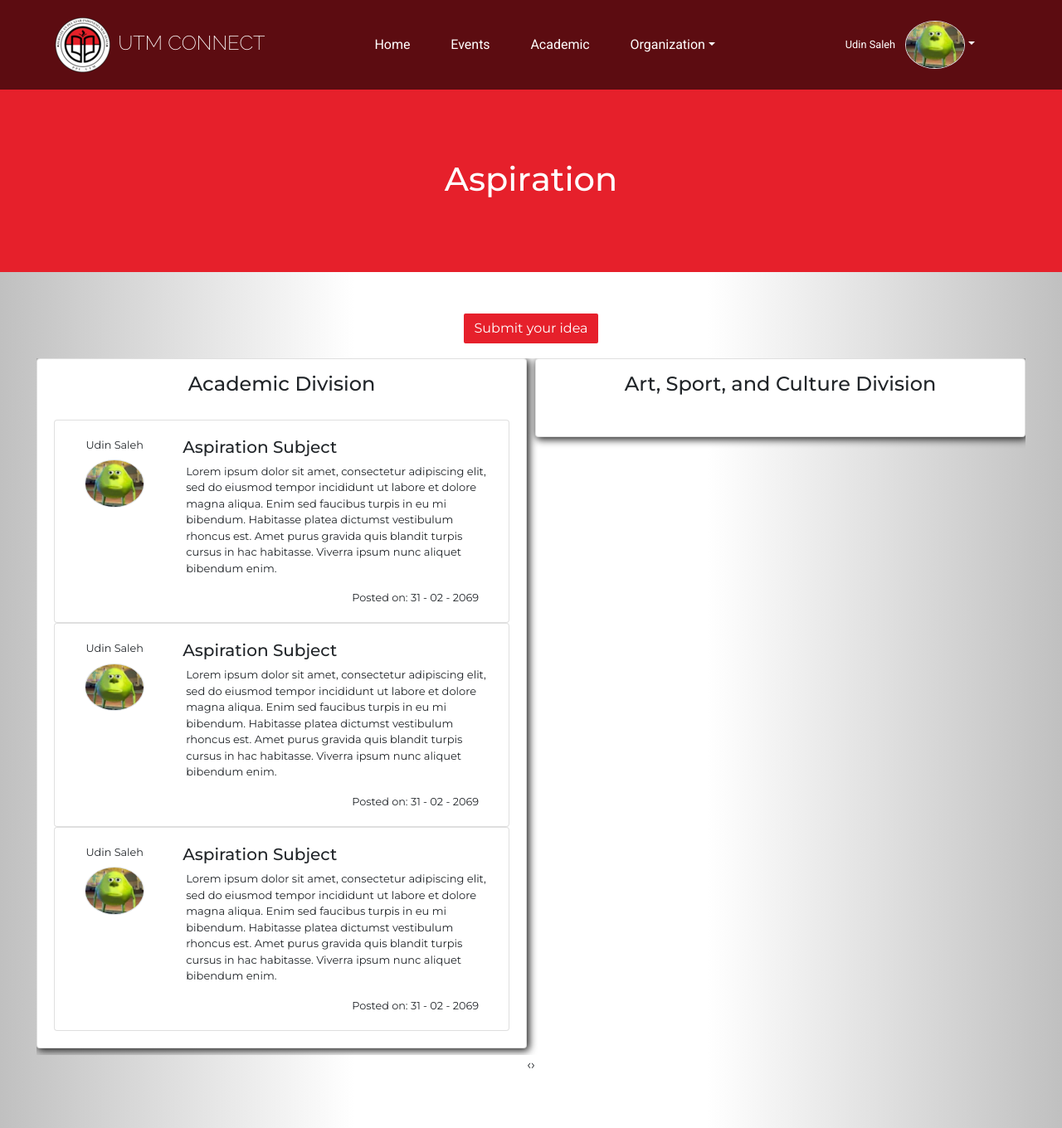
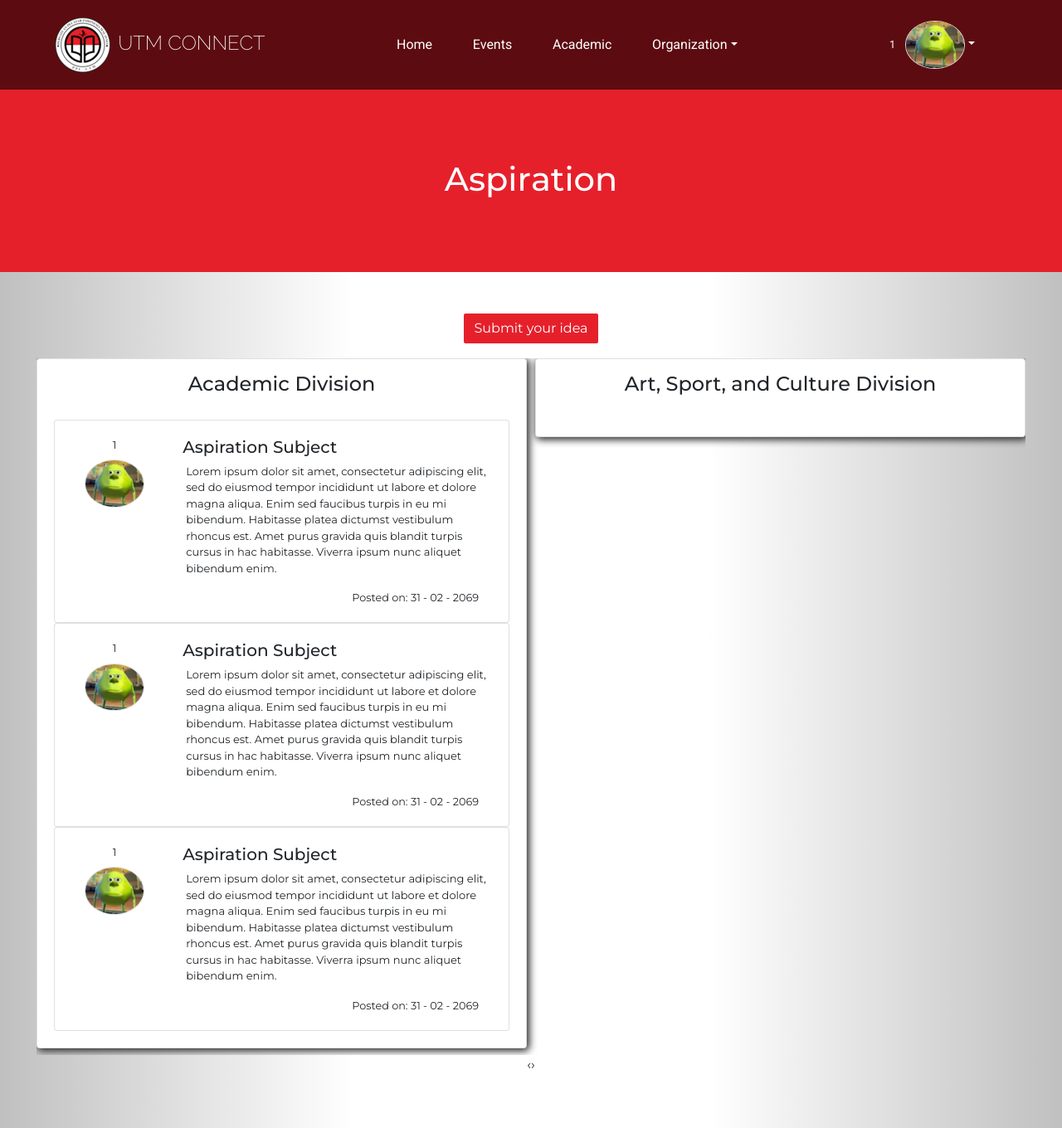
Before and after one commit to Barongobber/Web_Technology, a PHP site: page /member/aspiration.php in a window 1280 px wide. Shown: the whole page at 83% size. Run offline with PHP 8.4, Linux system fonts and the light colour scheme; the visitor is signed in with stand-in values (Sample User, id 1); some libraries are stand-ins or nearby versions.

Commit message:
minor fix username

```diff
--- a/layout/topbar.php
+++ b/layout/topbar.php
@@ -1,3 +1,4 @@
+<?php session_start() ?>
 <nav class="navbar navbar-light navbar-expand bg-white shadow mb-4 topbar static-top">
     <div class="container-fluid"><button class="btn btn-link d-md-none rounded-circle mr-3" id="sidebarToggleTop" type="button"><i class="fas fa-bars"></i></button>
         <form class="form-inline d-none d-sm-inline-block mr-auto ml-md-3 my-2 my-md-0 mw-100 navbar-search">
@@ -57,7 +58,7 @@
             </li>
             <div class="d-none d-sm-block topbar-divider"></div>
             <li class="nav-item dropdown no-arrow">
-                <div class="nav-item dropdown no-arrow"><a class="dropdown-toggle nav-link" aria-expanded="false" data-toggle="dropdown" href="#"><span class="d-none d-lg-inline mr-2 text-gray-600 small">Udin Saleh</span><img class="border rounded-circle img-profile" src="assets/img/avatars/avatar1.jpeg"></a>
+                <div class="nav-item dropdown no-arrow"><a class="dropdown-toggle nav-link" aria-expanded="false" data-toggle="dropdown" href="#"><span class="d-none d-lg-inline mr-2 text-gray-600 small"><?php echo $_SESSION['userlogin'] ?></span><img class="border rounded-circle img-profile" src="assets/img/avatars/avatar1.jpeg"></a>
                     <div class="dropdown-menu shadow dropdown-menu-right animated--grow-in">
                         <a class="dropdown-item" href="?cms=profile"><i class="fas fa-user fa-sm fa-fw mr-2 text-gray-400"></i>&nbsp;Profile</a>
                         <a class="dropdown-item" href="#"><i class="fas fa-cogs fa-sm fa-fw mr-2 text-gray-400"></i>&nbsp;Settings</a>
--- a/member/about.php
+++ b/member/about.php
@@ -1,3 +1,4 @@
+<?php session_start() ?>
 <!DOCTYPE html>
 <html>
 
@@ -52,7 +53,7 @@
           <li class="nav-item dropdown no-arrow">
                 <div class="nav-item dropdown no-arrow">
                   <a class="dropdown-toggle nav-link" aria-expanded="false" data-toggle="dropdown" href="#">
-                    <span class="d-block d-lg-inline mr-2 text-gray-600 small" >Udin Saleh</span>
+                    <span class="d-block d-lg-inline mr-2 text-gray-600 small" ><?php echo $_SESSION['userlogin'] ?></span>
                     <div class="d-lg-none dropdown-divider"></div>
                     <img class="border rounded-circle img-profile avatar" src="assets/img/profile.jpg"></a>
                     <div class="dropdown-menu shadow dropdown-menu-right animated--grow-in">
--- a/member/academic.php
+++ b/member/academic.php
@@ -1,3 +1,4 @@
+<?php session_start() ?>
 <!DOCTYPE html>
 <html>
 
@@ -52,7 +53,7 @@
           <li class="nav-item dropdown no-arrow">
                 <div class="nav-item dropdown no-arrow">
                   <a class="dropdown-toggle nav-link" aria-expanded="false" data-toggle="dropdown" href="#">
-                    <span class="d-block d-lg-inline mr-2 text-gray-600 small" >Udin Saleh</span>
+                    <span class="d-block d-lg-inline mr-2 text-gray-600 small" ><?php echo $_SESSION['userlogin'] ?></span>
                     <div class="d-lg-none dropdown-divider"></div>
                     <img class="border rounded-circle img-profile avatar" src="assets/img/profile.jpg"></a>
                     <div class="dropdown-menu shadow dropdown-menu-right animated--grow-in">
--- a/member/aspiration.php
+++ b/member/aspiration.php
@@ -1,3 +1,4 @@
+<?php session_start() ?>
 <!DOCTYPE html>
 <html>
 
@@ -53,7 +54,7 @@
           <li class="nav-item dropdown no-arrow">
                 <div class="nav-item dropdown no-arrow">
                   <a class="dropdown-toggle nav-link" aria-expanded="false" data-toggle="dropdown" href="#">
-                    <span class="d-block d-lg-inline mr-2 text-gray-600 small" >Udin Saleh</span>
+                    <span class="d-block d-lg-inline mr-2 text-gray-600 small" ><?php echo $_SESSION['userlogin'] ?></span>
                     <div class="d-lg-none dropdown-divider"></div>
                     <img class="border rounded-circle img-profile avatar" src="assets/img/profile.jpg"></a>
                     <div class="dropdown-menu shadow dropdown-menu-right animated--grow-in">
@@ -94,7 +95,7 @@
               <div class="card-body">
                 <div class="row">
                   <div class="col-3 feedback-profile">
-                    <span class="d-block text-gray-600 small mx-auto mb-2" >Udin Saleh</span>
+                    <span class="d-block text-gray-600 small mx-auto mb-2" ><?php echo $_SESSION['userlogin'] ?></span>
                     <img class="border rounded-circle img-profile avatar mx-auto" src="assets/img/profile.jpg"></a>
                   </div>
                   <div class="col-9">
@@ -116,7 +117,7 @@
               <div class="card-body">
                 <div class="row">
                   <div class="col-3 feedback-profile">
-                    <span class="d-block text-gray-600 small mx-auto mb-2" >Udin Saleh</span>
+                    <span class="d-block text-gray-600 small mx-auto mb-2" ><?php echo $_SESSION['userlogin'] ?></span>
                     <img class="border rounded-circle img-profile avatar mx-auto" src="assets/img/profile.jpg"></a>
                   </div>
                   <div class="col-9">
@@ -138,7 +139,7 @@
               <div class="card-body">
                 <div class="row">
                   <div class="col-3 feedback-profile">
-                    <span class="d-block text-gray-600 small mx-auto mb-2" >Udin Saleh</span>
+                    <span class="d-block text-gray-600 small mx-auto mb-2" ><?php echo $_SESSION['userlogin'] ?></span>
                     <img class="border rounded-circle img-profile avatar mx-auto" src="assets/img/profile.jpg"></a>
                   </div>
                   <div class="col-9">
@@ -202,7 +203,7 @@
               <div class="card-body">
                 <div class="row">
                   <div class="col-3 feedback-profile">
-                    <span class="d-block text-gray-600 small mx-auto mb-2" >Udin Saleh</span>
+                    <span class="d-block text-gray-600 small mx-auto mb-2" ><?php echo $_SESSION['userlogin'] ?></span>
                     <img class="border rounded-circle img-profile avatar mx-auto" src="assets/img/profile.jpg"></a>
                   </div>
                   <div class="col-9">
--- a/member/boilerplate.php
+++ b/member/boilerplate.php
@@ -1,3 +1,4 @@
+<?php session_start() ?>
 <!DOCTYPE html>
 <html>
 
@@ -53,7 +54,7 @@
           <li class="nav-item dropdown no-arrow">
                 <div class="nav-item dropdown no-arrow">
                   <a class="dropdown-toggle nav-link" aria-expanded="false" data-toggle="dropdown" href="#">
-                    <span class="d-block d-lg-inline mr-2 text-gray-600 small" >Udin Saleh</span>
+                    <span class="d-block d-lg-inline mr-2 text-gray-600 small" ><?php echo $_SESSION['userlogin'] ?></span>
                     <div class="d-lg-none dropdown-divider"></div>
                     <img class="border rounded-circle img-profile avatar" src="assets/img/profile.jpg"></a>
                     <div class="dropdown-menu shadow dropdown-menu-right animated--grow-in">
--- a/member/editprofile.php
+++ b/member/editprofile.php
@@ -1,3 +1,4 @@
+<?php session_start() ?>
 <!DOCTYPE html>
 <html>
 
@@ -53,7 +54,7 @@
           <li class="nav-item dropdown no-arrow">
                 <div class="nav-item dropdown no-arrow">
                   <a class="dropdown-toggle nav-link" aria-expanded="false" data-toggle="dropdown" href="#">
-                    <span class="d-block d-lg-inline mr-2 text-gray-600 small" >Udin Saleh</span>
+                    <span class="d-block d-lg-inline mr-2 text-gray-600 small" ><?php echo $_SESSION['userlogin'] ?></span>
                     <div class="d-lg-none dropdown-divider"></div>
                     <img class="border rounded-circle img-profile avatar" src="assets/img/profile.jpg"></a>
                     <div class="dropdown-menu shadow dropdown-menu-right animated--grow-in">
--- a/member/elibrary.php
+++ b/member/elibrary.php
@@ -1,3 +1,4 @@
+<?php session_start() ?>
 <!DOCTYPE html>
 <html>
 
@@ -52,7 +53,7 @@
           <li class="nav-item dropdown no-arrow">
                 <div class="nav-item dropdown no-arrow">
                   <a class="dropdown-toggle nav-link" aria-expanded="false" data-toggle="dropdown" href="#">
-                    <span class="d-block d-lg-inline mr-2 text-gray-600 small" >Udin Saleh</span>
+                    <span class="d-block d-lg-inline mr-2 text-gray-600 small" ><?php echo $_SESSION['userlogin'] ?></span>
                     <div class="d-lg-none dropdown-divider"></div>
                     <img class="border rounded-circle img-profile avatar" src="assets/img/profile.jpg"></a>
                     <div class="dropdown-menu shadow dropdown-menu-right animated--grow-in">
--- a/member/events.php
+++ b/member/events.php
@@ -1,3 +1,4 @@
+<?php session_start() ?>
 <!DOCTYPE html>
 <html>
 
@@ -52,7 +53,7 @@
           <li class="nav-item dropdown no-arrow">
                 <div class="nav-item dropdown no-arrow">
                   <a class="dropdown-toggle nav-link" aria-expanded="false" data-toggle="dropdown" href="#">
-                    <span class="d-block d-lg-inline mr-2 text-gray-600 small" >Udin Saleh</span>
+                    <span class="d-block d-lg-inline mr-2 text-gray-600 small" ><?php echo $_SESSION['userlogin'] ?></span>
                     <div class="d-lg-none dropdown-divider"></div>
                     <img class="border rounded-circle img-profile avatar" src="assets/img/profile.jpg"></a>
                     <div class="dropdown-menu shadow dropdown-menu-right animated--grow-in">
--- a/member/index.php
+++ b/member/index.php
@@ -1,3 +1,4 @@
+<?php session_start() ?>
 <!DOCTYPE html>
 <html>
 
@@ -53,7 +54,7 @@
           <li class="nav-item dropdown no-arrow">
                 <div class="nav-item dropdown no-arrow">
                   <a class="dropdown-toggle nav-link" aria-expanded="false" data-toggle="dropdown" href="#">
-                    <span class="d-block d-lg-inline mr-2 text-gray-600 small" >Udin Saleh</span>
+                    <span class="d-block d-lg-inline mr-2 text-gray-600 small" ><?php echo $_SESSION['userlogin'] ?></span>
                     <div class="d-lg-none dropdown-divider"></div>
                     <img class="border rounded-circle img-profile avatar" src="assets/img/profile.jpg"></a>
                     <div class="dropdown-menu shadow dropdown-menu-right animated--grow-in">
--- a/member/loggedout.php
+++ b/member/loggedout.php
@@ -1,3 +1,4 @@
+<?php session_start() ?>
 <!DOCTYPE html>
 <html>
 
@@ -53,7 +54,7 @@
           <li class="nav-item dropdown no-arrow">
                 <div class="nav-item dropdown no-arrow">
                   <a class="dropdown-toggle nav-link" aria-expanded="false" data-toggle="dropdown" href="#">
-                    <span class="d-block d-lg-inline mr-2 text-gray-600 small" >Udin Saleh</span>
+                    <span class="d-block d-lg-inline mr-2 text-gray-600 small" ><?php echo $_SESSION['userlogin'] ?></span>
                     <div class="d-lg-none dropdown-divider"></div>
                     <img class="border rounded-circle img-profile avatar" src="assets/img/profile.jpg"></a>
                     <div class="dropdown-menu shadow dropdown-menu-right animated--grow-in">
--- a/member/news.php
+++ b/member/news.php
@@ -1,3 +1,4 @@
+<?php session_start() ?>
 <!DOCTYPE html>
 <html>
 
@@ -52,7 +53,7 @@
           <li class="nav-item dropdown no-arrow">
                 <div class="nav-item dropdown no-arrow">
                   <a class="dropdown-toggle nav-link" aria-expanded="false" data-toggle="dropdown" href="#">
-                    <span class="d-block d-lg-inline mr-2 text-gray-600 small" >Udin Saleh</span>
+                    <span class="d-block d-lg-inline mr-2 text-gray-600 small" ><?php echo $_SESSION['userlogin'] ?></span>
                     <div class="d-lg-none dropdown-divider"></div>
                     <img class="border rounded-circle img-profile avatar" src="assets/img/profile.jpg"></a>
                     <div class="dropdown-menu shadow dropdown-menu-right animated--grow-in">
--- a/member/profile.php
+++ b/member/profile.php
@@ -54,7 +54,7 @@
           <li class="nav-item dropdown no-arrow">
                 <div class="nav-item dropdown no-arrow">
                   <a class="dropdown-toggle nav-link" aria-expanded="false" data-toggle="dropdown" href="#">
-                    <span class="d-block d-lg-inline mr-2 text-gray-600 small" >Udin Saleh</span>
+                    <span class="d-block d-lg-inline mr-2 text-gray-600 small" ><?php echo $_SESSION['userlogin'] ?></span>
                     <div class="d-lg-none dropdown-divider"></div>
                     <img class="border rounded-circle img-profile avatar" src="assets/img/profile.jpg"></a>
                     <div class="dropdown-menu shadow dropdown-menu-right animated--grow-in">
--- a/member/view-event.php
+++ b/member/view-event.php
@@ -1,3 +1,4 @@
+<?php session_start() ?>
 <!DOCTYPE html>
 <html>
 
@@ -52,7 +53,7 @@
           <li class="nav-item dropdown no-arrow">
                 <div class="nav-item dropdown no-arrow">
                   <a class="dropdown-toggle nav-link" aria-expanded="false" data-toggle="dropdown" href="#">
-                    <span class="d-block d-lg-inline mr-2 text-gray-600 small" >Udin Saleh</span>
+                    <span class="d-block d-lg-inline mr-2 text-gray-600 small" ><?php echo $_SESSION['userlogin'] ?></span>
                     <div class="d-lg-none dropdown-divider"></div>
                     <img class="border rounded-circle img-profile avatar" src="assets/img/profile.jpg"></a>
                     <div class="dropdown-menu shadow dropdown-menu-right animated--grow-in">
--- a/member/view-news.php
+++ b/member/view-news.php
@@ -1,3 +1,4 @@
+<?php session_start() ?>
 <!DOCTYPE html>
 <html>
   <head>
@@ -67,7 +68,7 @@
           <li class="nav-item dropdown no-arrow">
                 <div class="nav-item dropdown no-arrow">
                   <a class="dropdown-toggle nav-link" aria-expanded="false" data-toggle="dropdown" href="#">
-                    <span class="d-block d-lg-inline mr-2 text-gray-600 small" >Udin Saleh</span>
+                    <span class="d-block d-lg-inline mr-2 text-gray-600 small" ><?php echo $_SESSION['userlogin'] ?></span>
                     <div class="d-lg-none dropdown-divider"></div>
                     <img class="border rounded-circle img-profile avatar" src="assets/img/profile.jpg"></a>
                     <div class="dropdown-menu shadow dropdown-menu-right animated--grow-in">
```
